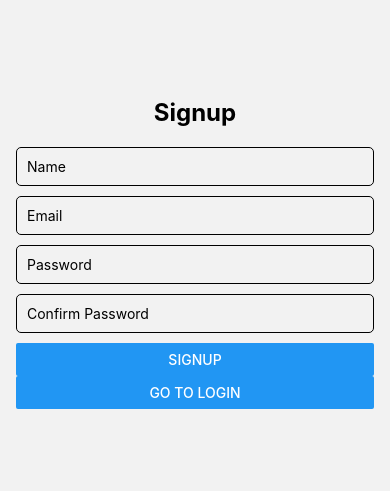
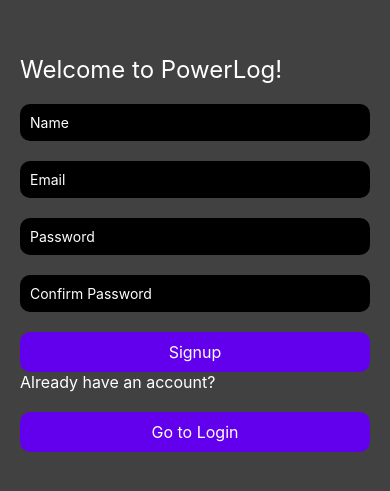
Before and after one commit to Azzni96/powerlog, a React Native app in the folder reactnativefrontend/: screen /Signup in a window 390 px wide. Shown: the part 169-660 px from the top of the page. Built offline with nearby package versions, Linux system fonts and the light colour scheme.

Commit message:
refactor HomeScreen and SignupScreen for improved styling and user experience; integrate SafeAreaView in SignupScreen

```diff
--- a/reactnativefrontend/src/screens/HomeScreen.tsx
+++ b/reactnativefrontend/src/screens/HomeScreen.tsx
@@ -1,50 +1,58 @@
-import React, { useEffect, useState } from "react";
-import { View, Text, Button, Alert, StyleSheet } from "react-native";
-import AsyncStorage from "@react-native-async-storage/async-storage";
-import axios from "axios";
+import React, {useEffect, useState} from 'react';
+import {View, Text, Button, Alert, StyleSheet} from 'react-native';
+import AsyncStorage from '@react-native-async-storage/async-storage';
+import axios from 'axios';
 
-const HomeScreen = ({ navigation }: any) => {
+const HomeScreen = ({navigation}: any) => {
   const [user, setUser] = useState<any>(null);
 
   useEffect(() => {
     const fetchProfile = async () => {
-            const token = await AsyncStorage.getItem("token");
+      const token = await AsyncStorage.getItem('token');
       if (!token) {
-                navigation.replace("Login"); // Siirrytään kirjautumissivulle, jos token puuttuu
+        navigation.replace('Login'); // Siirrytään kirjautumissivulle, jos token puuttuu
         return;
       }
       try {
-                const response = await axios.get("http://10.81.219.246:3000/api/user/profile", {
-                    headers: { Authorization: `Bearer ${token}` },
+        const response = await axios.get('localhost/api/user/profile', {
+          headers: {Authorization: `Bearer ${token}`},
         });
         setUser(response.data);
       } catch (error) {
-                Alert.alert("Error", "Failed to fetch profile");
-                navigation.replace("Login");
+        Alert.alert('Error', 'Failed to fetch profile');
+        navigation.replace('Login');
       }
     };
     fetchProfile();
   }, []);
 
   const handleLogout = async () => {
-        await AsyncStorage.removeItem("token");
-        navigation.replace("Login"); // Palautetaan käyttäjä takaisin login-sivulle
+    await AsyncStorage.removeItem('token');
+    navigation.replace('Login'); // Palautetaan käyttäjä takaisin login-sivulle
   };
 
   return (
     <View style={styles.container}>
-            <Text style={styles.title}>Welcome, {user?.name || "User"}!</Text>
+      <Text style={styles.title}>Welcome, {user?.name || 'User'}!</Text>
       <Text>Email: {user?.email}</Text>
       <Text>Role: {user?.user_level}</Text>
-            <Button title="Go to Profile" onPress={() => navigation.navigate("Profile")} />
+      <Button
+        title="Go to Profile"
+        onPress={() => navigation.navigate('Profile')}
+      />
       <Button title="Logout" onPress={handleLogout} />
     </View>
   );
 };
 
 const styles = StyleSheet.create({
-    container: { flex: 1, padding: 20, justifyContent: "center", alignItems: "center" },
-    title: { fontSize: 24, fontWeight: "bold", marginBottom: 20 },
+  container: {
+    flex: 1,
+    padding: 20,
+    justifyContent: 'center',
+    alignItems: 'center',
+  },
+  title: {fontSize: 24, fontWeight: 'bold', marginBottom: 20},
 });
 
 export default HomeScreen;
--- a/reactnativefrontend/src/screens/SignupScreen.tsx
+++ b/reactnativefrontend/src/screens/SignupScreen.tsx
@@ -1,54 +1,135 @@
-import React, { useState } from "react";
-import { View, Text, TextInput, Button, StyleSheet, Alert } from "react-native";
-import { NavigationProp } from "@react-navigation/native";
-import useApi from "../hooks/useApi";
+import React, {useState} from 'react';
+import {
+  View,
+  Text,
+  TextInput,
+  Button,
+  StyleSheet,
+  Alert,
+  TouchableOpacity,
+} from 'react-native';
+import {NavigationProp} from '@react-navigation/native';
+import useApi from '../hooks/useApi';
+import {SafeAreaView} from 'react-native-safe-area-context';
 
 type Props = {
   navigation: NavigationProp<any>;
 };
 
-const SignupScreen = ({ navigation }: Props) => {
-  const [name, setName] = useState("");
-  const [email, setEmail] = useState("");
-  const [password, setPassword] = useState("");
-  const [confirmPassword, setConfirmPassword] = useState("");
-  const { post } = useApi();
+const SignupScreen = ({navigation}: Props) => {
+  const [name, setName] = useState('');
+  const [email, setEmail] = useState('');
+  const [password, setPassword] = useState('');
+  const [confirmPassword, setConfirmPassword] = useState('');
+  const {post} = useApi();
 
   const handleSignup = async () => {
     if (!name || !email || !password || !confirmPassword) {
-      Alert.alert("Error", "Please fill in all fields");
+      Alert.alert('Error', 'Please fill in all fields');
       return;
     }
     if (password !== confirmPassword) {
-      Alert.alert("Error", "Passwords do not match");
+      Alert.alert('Error', 'Passwords do not match');
       return;
     }
-    const { data, ok } = await post("/user/signup", { name, email, password, confirm_password: confirmPassword });
+    const {data, ok} = await post('/user/signup', {
+      name,
+      email,
+      password,
+      confirm_password: confirmPassword,
+    });
     if (ok) {
-      Alert.alert("Success", "User account created successfully");
-      navigation.navigate("Login");
+      Alert.alert('Success', 'User account created successfully');
+      navigation.navigate('Login');
     } else {
-      Alert.alert("Error", data.error || "Something went wrong");
+      Alert.alert('Error', data.error || 'Something went wrong');
     }
   };
 
   return (
-    <View style={styles.container}>
-      <Text style={styles.title}>Signup</Text>
-      <TextInput style={styles.input} placeholder="Name" onChangeText={setName} />
-      <TextInput style={styles.input} placeholder="Email" onChangeText={setEmail} keyboardType="email-address" />
-      <TextInput style={styles.input} placeholder="Password" onChangeText={setPassword} secureTextEntry />
-      <TextInput style={styles.input} placeholder="Confirm Password" onChangeText={setConfirmPassword} secureTextEntry />
-      <Button title="Signup" onPress={handleSignup} />
-      <Button title="Go to Login" onPress={() => navigation.navigate("Login")} />
-    </View>
+    <SafeAreaView style={styles.root}>
+      <View style={styles.container}>
+        <Text style={styles.loginText}>Welcome to PowerLog!</Text>
+        <TextInput
+          style={styles.input}
+          placeholder="Name"
+          onChangeText={setName}
+          placeholderTextColor={'white'}
+        />
+        <TextInput
+          style={styles.input}
+          placeholder="Email"
+          onChangeText={setEmail}
+          keyboardType="email-address"
+          autoCapitalize="none"
+          placeholderTextColor={'white'}
+        />
+        <TextInput
+          style={styles.input}
+          placeholder="Password"
+          onChangeText={setPassword}
+          secureTextEntry
+          placeholderTextColor={'white'}
+        />
+        <TextInput
+          style={styles.input}
+          placeholder="Confirm Password"
+          onChangeText={setConfirmPassword}
+          secureTextEntry
+          placeholderTextColor={'white'}
+        />
+        <TouchableOpacity
+          style={styles.loginButtonStyle}
+          onPress={handleSignup}
+        >
+          <Text style={styles.buttonText}>Signup</Text>
+        </TouchableOpacity>
+        <Text style={styles.buttonText}>Already have an account?</Text>
+        <TouchableOpacity
+          style={styles.buttonStyle}
+          onPress={() => navigation.navigate('Login')}
+        >
+          <Text style={styles.buttonText}>Go to Login</Text>
+        </TouchableOpacity>
+      </View>
+    </SafeAreaView>
   );
 };
 
 const styles = StyleSheet.create({
-  container: { flex: 1, justifyContent: "center", padding: 16 },
-  title: { fontSize: 24, fontWeight: "bold", marginBottom: 20, textAlign: "center" },
-  input: { borderWidth: 1, padding: 10, marginBottom: 10, borderRadius: 5 },
+  root: {flex: 1, backgroundColor: '#414141'},
+  container: {
+    flex: 1,
+    padding: 20,
+    justifyContent: 'center',
+    backgroundColor: '#414141',
+  },
+  input: {
+    padding: 10,
+    marginBottom: 20,
+    borderRadius: 10,
+    backgroundColor: 'black',
+    color: 'white',
+  },
+  loginText: {fontSize: 24, marginBottom: 20, color: 'white'},
+  loginButtonStyle: {
+    color: 'white',
+    gap: 10,
+    backgroundColor: '#6200EE',
+    padding: 10,
+    alignItems: 'center',
+    borderRadius: 10,
+  },
+  buttonStyle: {
+    color: 'white',
+    gap: 10,
+    backgroundColor: '#6200EE',
+    padding: 10,
+    alignItems: 'center',
+    borderRadius: 10,
+    marginTop: 20,
+  },
+  buttonText: {color: 'white', fontSize: 16},
 });
 
 export default SignupScreen;
```
Lines whose indentation alone changed are shown as unchanged.
